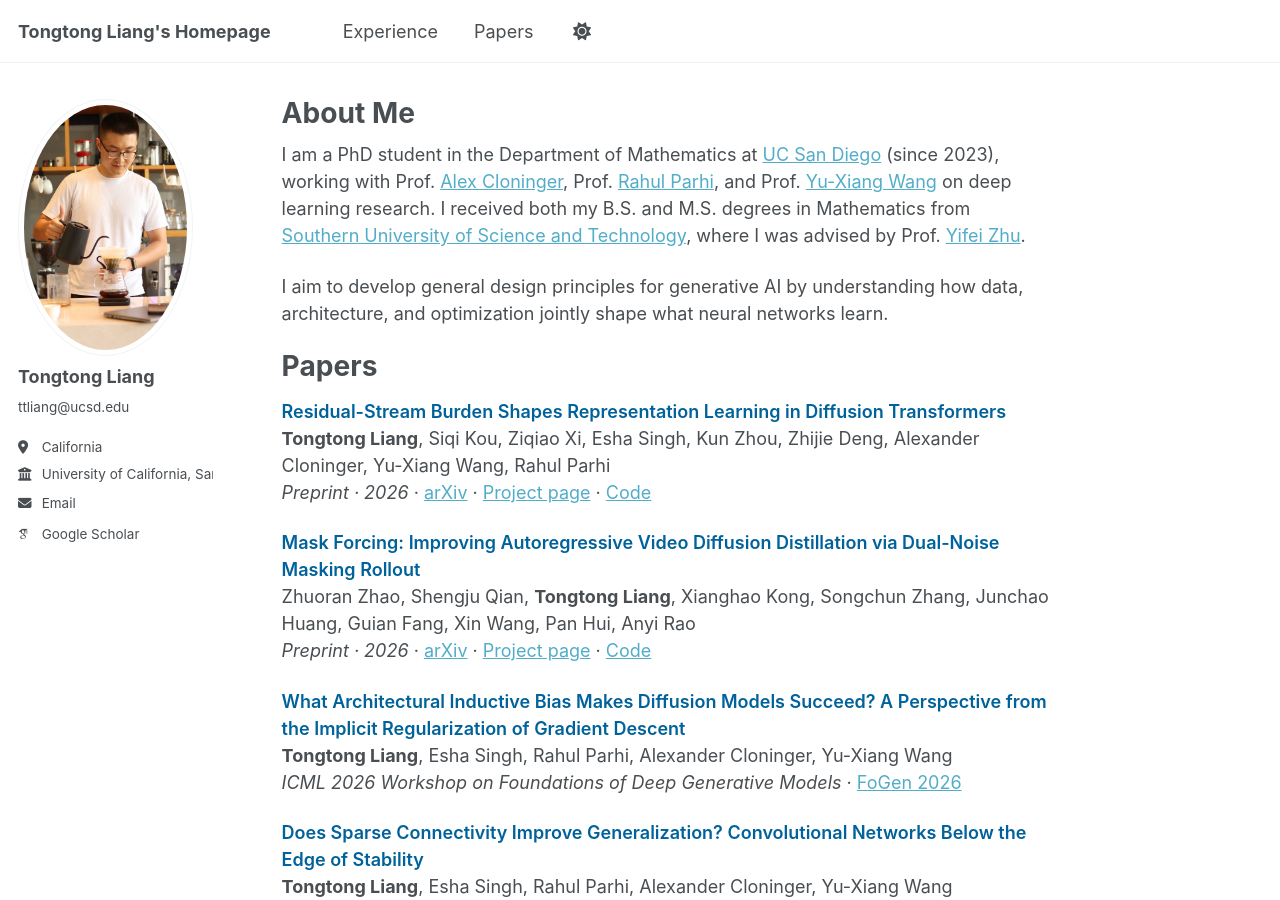
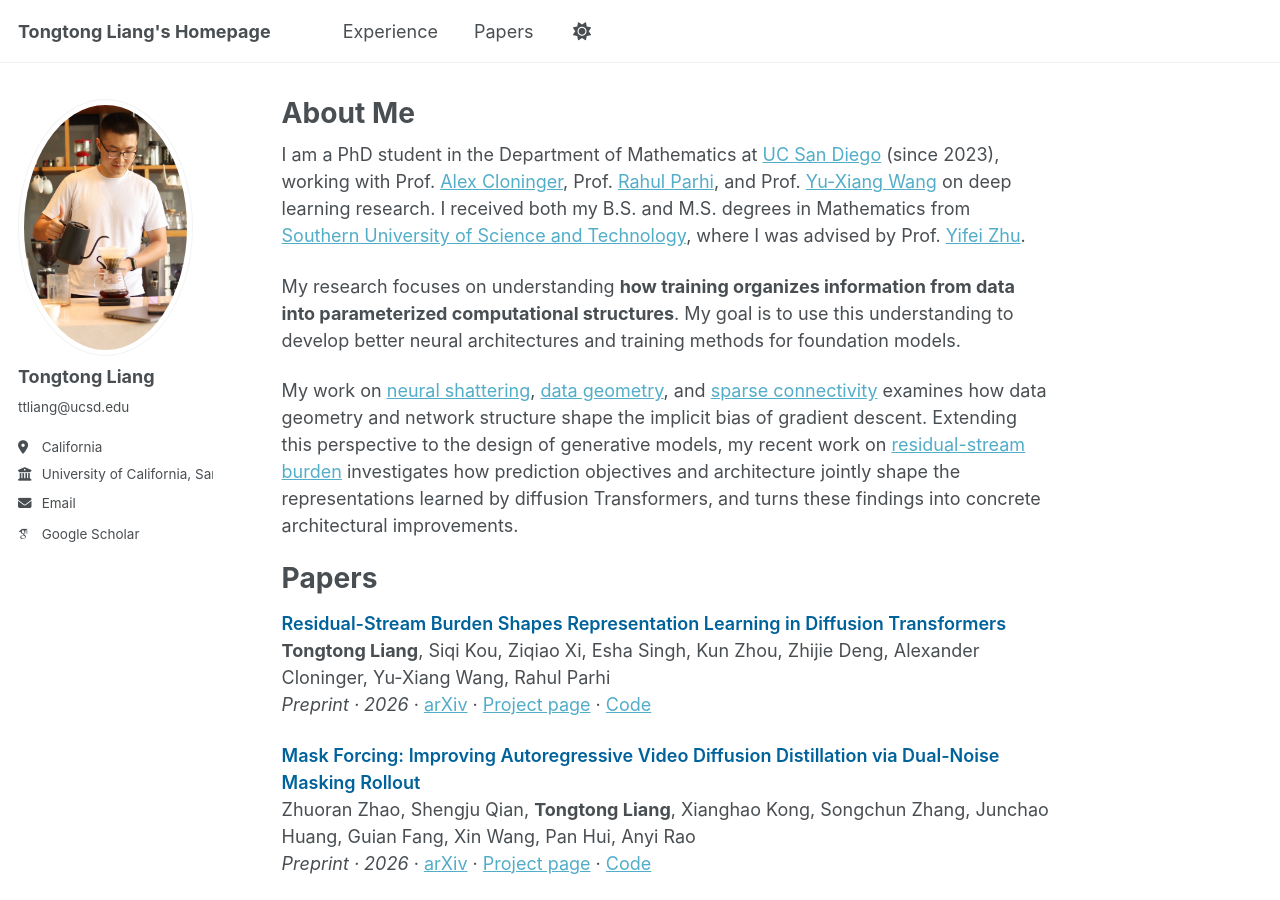
Before and after one commit to tongtongliang/tongtongliang.github.io, a Jekyll site: the page built from _pages/about.md, in a window 1280 px wide and 900 px high. Built offline with Jekyll 4.4.1, drawn with Linux system fonts in a browser that asks for light colours; some web fonts are replaced.

Commit message:
Update homepage research overview

```diff
--- a/_pages/about.md
+++ b/_pages/about.md
@@ -9,7 +9,9 @@ redirect_from:
 ---
 I am a PhD student in the Department of Mathematics at [UC San Diego](https://ucsd.edu/) (since 2023), working with Prof. [Alex Cloninger](https://sites.google.com/ucsd.edu/alexandercloninger/home), Prof. [Rahul Parhi](https://sparsity.ucsd.edu/rahul/), and Prof. [Yu-Xiang Wang](https://cseweb.ucsd.edu/~yuxiangw/) on deep learning research. I received both my B.S. and M.S. degrees in Mathematics from [Southern University of Science and Technology](https://www.sustech.edu.cn/en/), where I was advised by Prof. [Yifei Zhu](https://yifeizhu.github.io/).
 
-I aim to develop general design principles for generative AI by understanding how data, architecture, and optimization jointly shape what neural networks learn.
+My research focuses on understanding **how training organizes information from data into parameterized computational structures**. My goal is to use this understanding to develop better neural architectures and training methods for foundation models.
+
+My work on [neural shattering](https://arxiv.org/abs/2506.20779), [data geometry](https://arxiv.org/abs/2510.18120), and [sparse connectivity](https://arxiv.org/abs/2603.04807) examines how data geometry and network structure shape the implicit bias of gradient descent. Extending this perspective to the design of generative models, my recent work on [residual-stream burden](https://tongtongliang.github.io/residual-stream-burden/) investigates how prediction objectives and architecture jointly shape the representations learned by diffusion Transformers, and turns these findings into concrete architectural improvements.
 
 Papers
 ======
```
